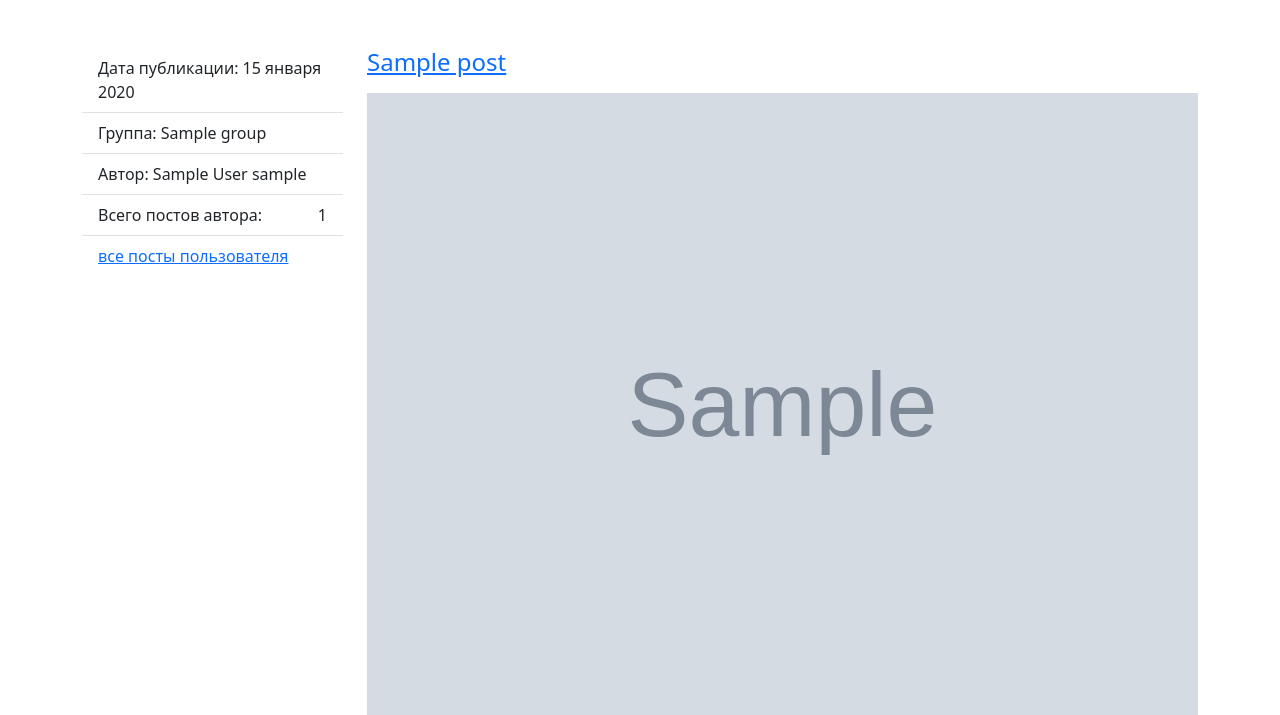
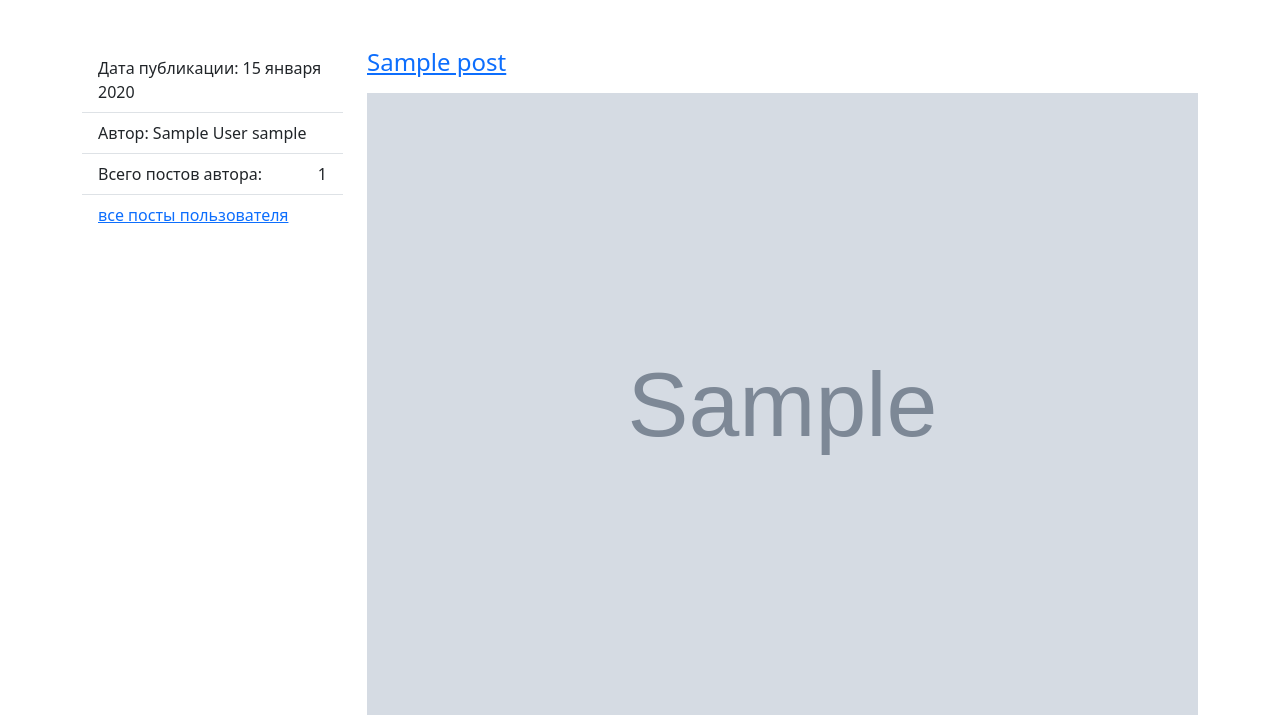
Before and after one commit to taube-a/hw05_final, a Django app: template yatube/templates/posts/post_detail.html in a window 1280 px wide. Shown: the part 56-771 px from the top of the page. Run offline with Django 3.2, Linux system fonts and the light colour scheme; tables that the repository leaves empty hold one stand-in row (values such as "Sample post"); the template is opened without the code that fills it: values that come from a table or form of the project are taken from there, most other values are stand-ins (such as "Sample title", 1, 10 or a date in 2020); grey boxes marked "Sample" are stand-in pictures; data that the repository does not hold is empty; some libraries are stand-ins or nearby versions.

Commit message:
refactor: hide group-string from aside fo post-detail page if froup doesnt exist

```diff
--- a/yatube/templates/includes/aside.html
+++ b/yatube/templates/includes/aside.html
@@ -3,13 +3,13 @@
     <li class="list-group-item">
       Дата публикации: {{ post.pub_date|date:"d E Y" }}
     </li>
+    {% if post.group and not group %}
     <li class="list-group-item">
       Группа: {{ post.group.title }}
-      {% if post.group and not group %}
         <a href="{% url 'posts:group_list' post.group.slug %}">все записи
           группы</a>
-      {% endif %}
     </li>
+    {% endif %}
     <li class="list-group-item">
       Автор: {{ post.author.get_full_name }} {{ post.author.username }}
     </li>
```
